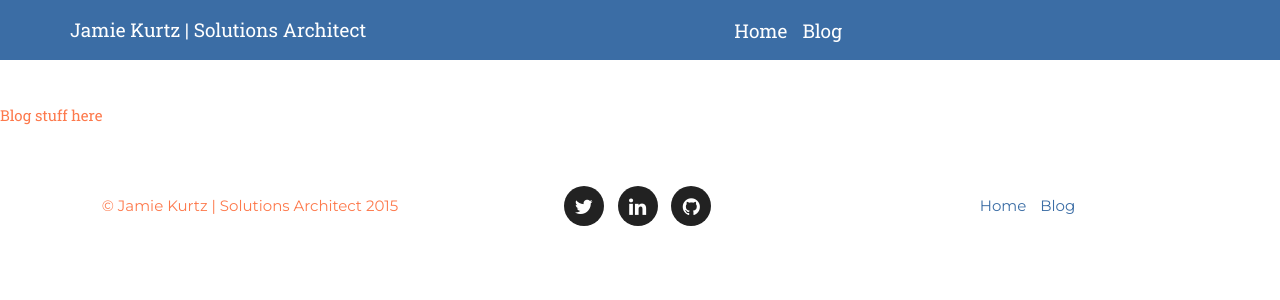
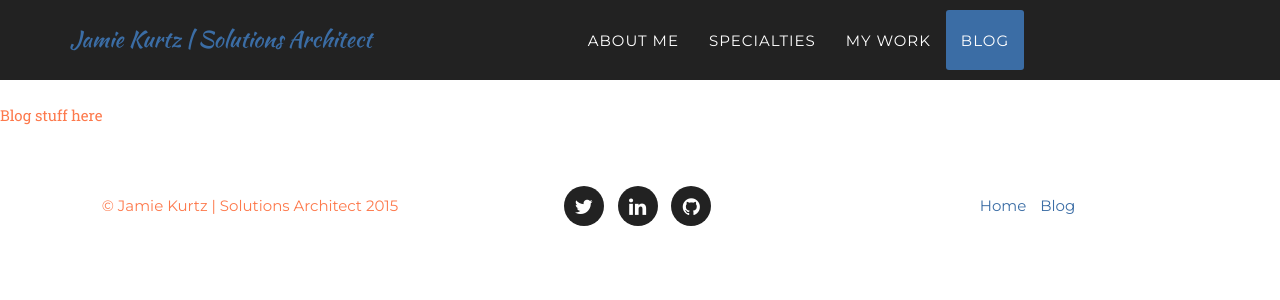
Before and after one commit to jamiekurtz/jamiekurtz.github.io, a Jekyll site: the page built from blog/index.md, in a window 1280 px wide. Shown: the top 300 px of the page. Built offline with Jekyll 4.4.1, drawn with Linux system fonts in a browser that asks for light colours; nearby versions of some CDN libraries; some web fonts are replaced.

Commit message:
updating nav bar on blog pages

```diff
--- a/_includes/css/jamiekurtz.css
+++ b/_includes/css/jamiekurtz.css
@@ -305,7 +305,7 @@ header .intro-text .intro-lead-in {
 header .intro-text .intro-heading {
     margin-bottom: 25px;
     /*text-transform: uppercase;*/
-    font-family: Montserrat,"Helvetica Neue",Helvetica,Arial,sans-serif;
+    font-family: "Droid Serif","Helvetica Neue",Helvetica,Arial,sans-serif;
     font-size: 16px;
     font-weight: 700;
     line-height: 50px;
--- a/_includes/nav.html
+++ b/_includes/nav.html
@@ -1,22 +1,31 @@
-<div class="navbar navbar-inverse navbar-fixed-top" role="navigation">
+
+<nav class="navbar navbar-default navbar-fixed-top navbar-shrink">
     <div class="container">
-        <div class="navbar-header">
-            <button type="button" class="navbar-toggle" data-toggle="collapse" data-target=".navbar-collapse">
+        <!-- Brand and toggle get grouped for better mobile display -->
+        <div class="navbar-header page-scroll">
+            <button type="button" class="navbar-toggle" data-toggle="collapse" data-target="#bs-example-navbar-collapse-1">
                 <span class="sr-only">Toggle navigation</span>
                 <span class="icon-bar"></span>
                 <span class="icon-bar"></span>
                 <span class="icon-bar"></span>
             </button>
-            <a class="navbar-brand site-title" href="/">{{site.title}}</a>
+            <a class="navbar-brand page-scroll site-title" href="/#page-top">{{site.title}}</a>
         </div>
-        <div class="collapse navbar-collapse">
+
+        <!-- Collect the nav links, forms, and other content for toggling -->
+        <div class="collapse navbar-collapse" id="bs-example-navbar-collapse-1">
             <ul class="nav navbar-nav">
-                <li><a class="navbar-brand site-title" href="/">Home</a></li>
-                <li><a class="navbar-brand site-title" href="/blog">Blog</a></li>
+                <li class="hidden"><a href="#page-top"></a></li>
+                <li><a class="page-scroll" href="/#about">About Me</a></li>
+                <li><a class="page-scroll" href="/#specialties">Specialties</a></li>
+                <li><a class="page-scroll" href="/#my-work">My Work</a></li>
+                <li class="active"><a class="page-scroll" href="/blog">Blog</a></li>
             </ul>
-        </div><!--/.nav-collapse -->
+        </div>
+        <!-- /.navbar-collapse -->
     </div>
-</div>
+    <!-- /.container-fluid -->
+</nav>
 
 <p>&nbsp;</p>
 <p>&nbsp;</p>
```
